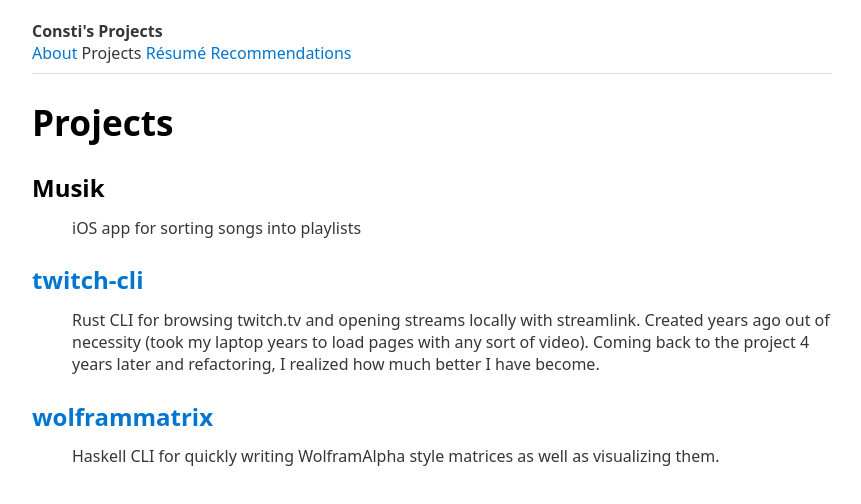
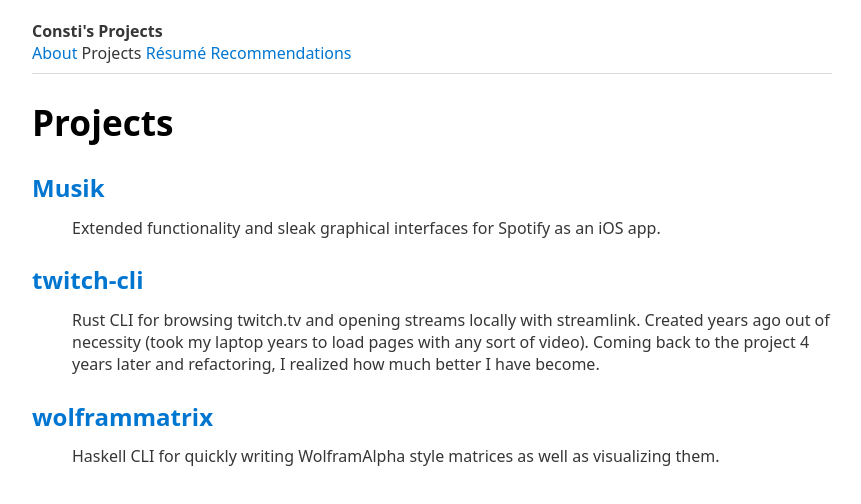
Before and after one commit to constantintin/constantintin.github.io, a plain HTML site: page projects.html in a window 1280 px wide. Shown: the whole page, without its empty margins (208-1069 px from the left). Drawn offline with nearby package versions, Linux system fonts and the light colour scheme.

Commit message:
Add Musik link and better description

```diff
--- a/projects.html
+++ b/projects.html
@@ -25,9 +25,9 @@
          <h1>Projects</h1>
          <dl>
             <dt>
-               <h2>Musik</h2>
+               <h2><a href="https://github.com/constantintin/Musik">Musik</a></h2>
             </dt>
-            <dd>iOS app for sorting songs into playlists</dd>
+            <dd>Extended functionality and sleak graphical interfaces for Spotify as an iOS app.</dd>
             <dt>
                <h2><a href="https://github.com/constantintin/twitch-cli">twitch-cli</a></h2>
             </dt>
```
